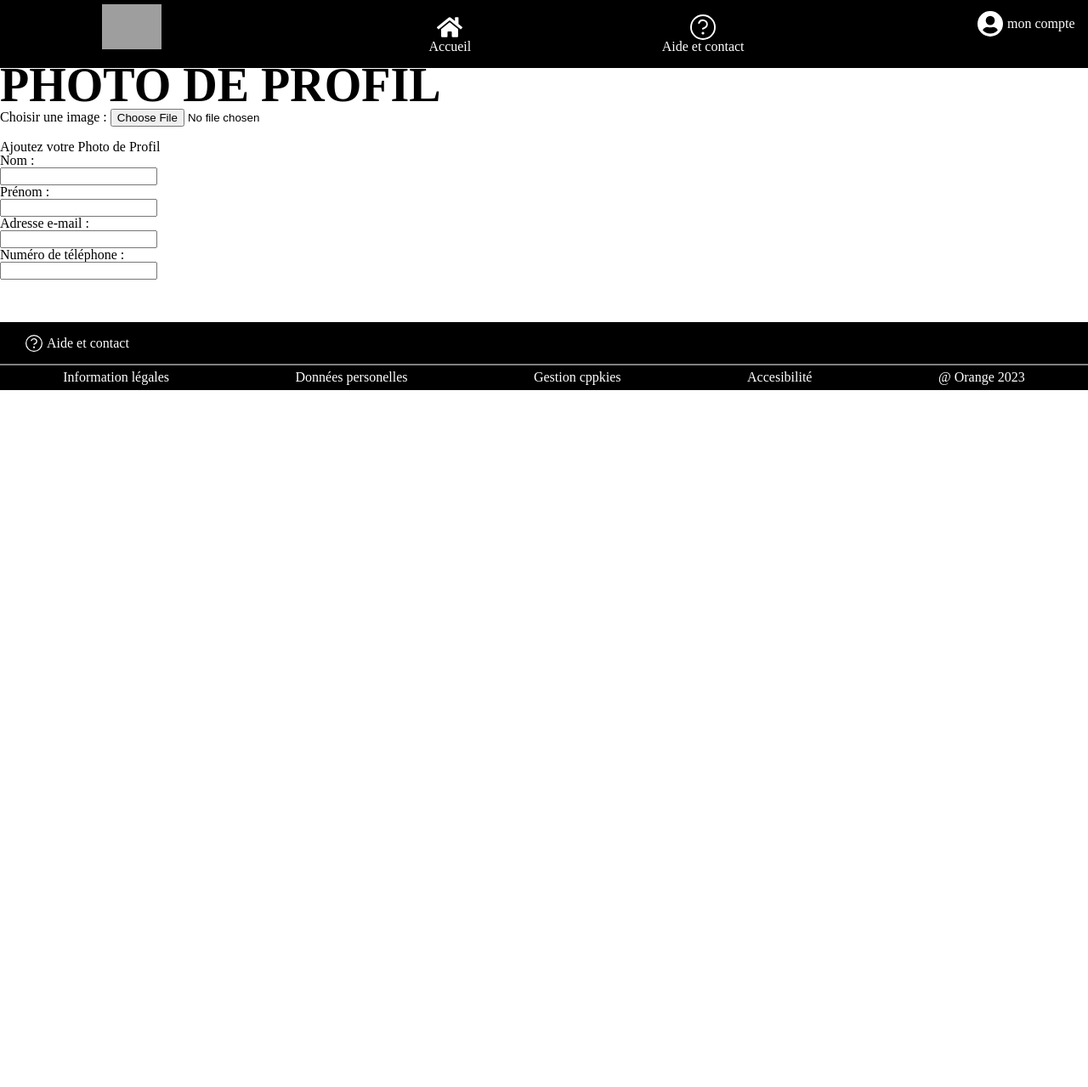
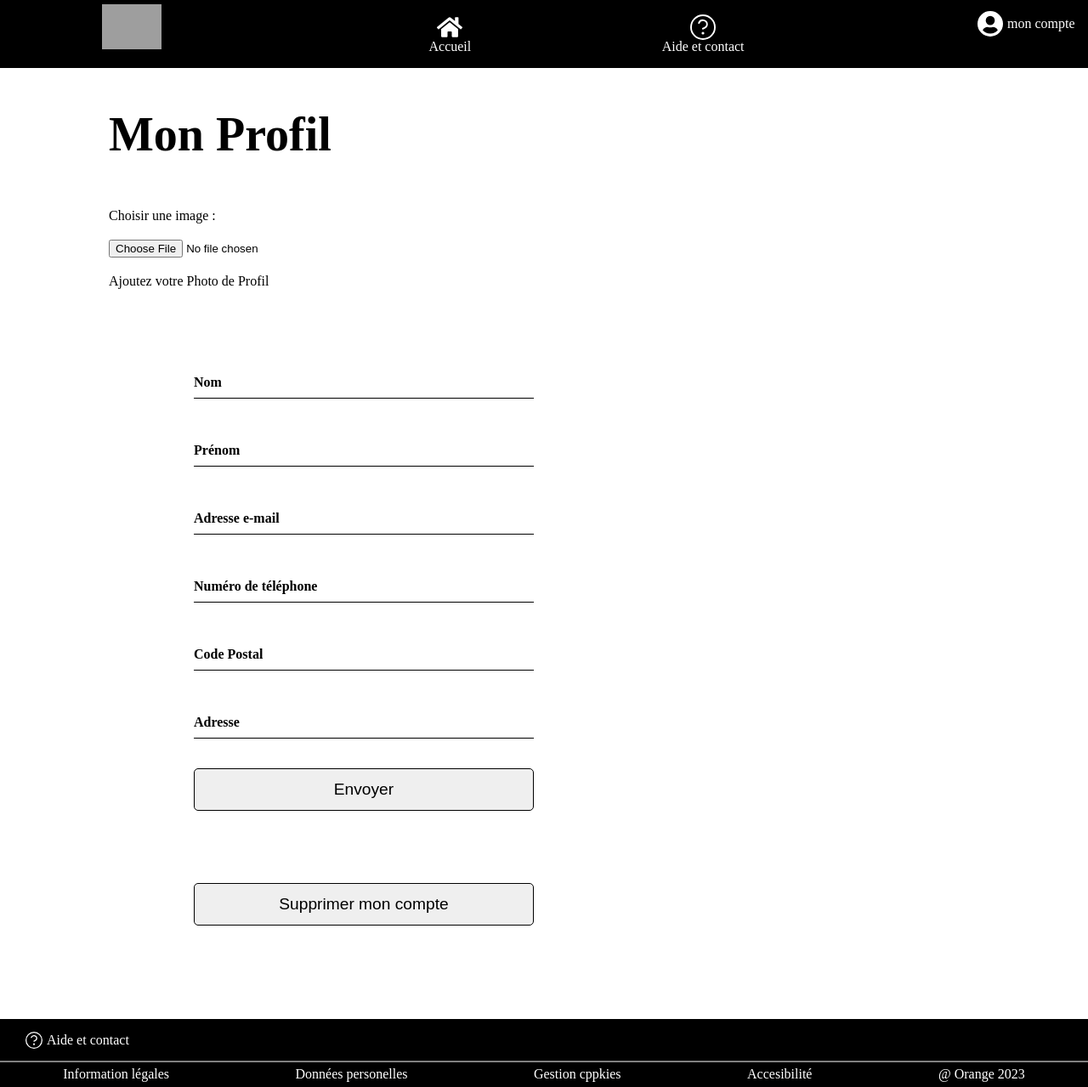
Before and after one commit to Abusoss/Orange, a PHP site: page /profil/index.php in a window 1280 px wide. Shown: the whole page at 85% size. Before the commit the page ends 459 px from the top, so only its background shows below. Run offline with PHP 8.4, Linux system fonts and the light colour scheme; some web fonts are replaced; grey boxes are pictures that could not be loaded.

Commit message:
C'est bon ?

```diff
--- a/global.css
+++ b/global.css
@@ -12,19 +12,87 @@
    --border: rgba(255, 255, 255, 0.3) 1px solid;
 }
 
-html, body, div, span, applet, object, iframe,
-h1, h2, h3, h4, h5, h6, p, blockquote, pre,
-a, abbr, acronym, address, big, cite, code,
-del, dfn, em, img, ins, kbd, q, s, samp,
-small, strike, strong, sub, sup, tt, var,
-b, u, i, center,
-dl, dt, dd, ol, ul, li,
-fieldset, form, label, legend,
-table, caption, tbody, tfoot, thead, tr, th, td,
-article, aside, canvas, details, embed,
-figure, figcaption, footer, header, hgroup,
-menu, nav, output, ruby, section, summary,
-time, mark, audio, video {
+html,
+body,
+div,
+span,
+applet,
+object,
+iframe,
+h1,
+h2,
+h3,
+h4,
+h5,
+h6,
+p,
+blockquote,
+pre,
+a,
+abbr,
+acronym,
+address,
+big,
+cite,
+code,
+del,
+dfn,
+em,
+img,
+ins,
+kbd,
+q,
+s,
+samp,
+small,
+strike,
+strong,
+sub,
+sup,
+tt,
+var,
+b,
+u,
+i,
+center,
+dl,
+dt,
+dd,
+ol,
+ul,
+li,
+fieldset,
+form,
+label,
+legend,
+table,
+caption,
+tbody,
+tfoot,
+thead,
+tr,
+th,
+td,
+article,
+aside,
+canvas,
+details,
+embed,
+figure,
+figcaption,
+footer,
+header,
+hgroup,
+menu,
+nav,
+output,
+ruby,
+section,
+summary,
+time,
+mark,
+audio,
+video {
    margin: 0;
    padding: 0;
    border: 0;
@@ -35,8 +103,17 @@ time, mark, audio, video {
 }
 
 /* HTML5 display-role reset for older browsers */
-article, aside, details, figcaption, figure,
-footer, header, hgroup, menu, nav, section {
+article,
+aside,
+details,
+figcaption,
+figure,
+footer,
+header,
+hgroup,
+menu,
+nav,
+section {
    display: block;
 }
 
@@ -58,16 +135,20 @@ body::-webkit-scrollbar-thumb {
    box-shadow: inset 0 0 0 5px;
 }
 
-ol, ul {
+ol,
+ul {
    list-style: none;
 }
 
-blockquote, q {
+blockquote,
+q {
    quotes: none;
 }
 
-blockquote:before, blockquote:after,
-q:before, q:after {
+blockquote:before,
+blockquote:after,
+q:before,
+q:after {
    content: '';
    content: none;
 }
@@ -188,7 +269,7 @@ summary::marker {
    list-style: none;
 }
 
-details summary svg{
+details summary svg {
    margin-left: 30px;
    width: 20px;
    height: 20px;
@@ -198,3 +279,125 @@ details summary svg{
 details[open] summary svg {
    transform: rotate(-90deg);
 }
+
+/* FORMULAIRE CHAMPS ET BOUTON */
+
+/* Main */
+
+main {
+   display: grid;
+   grid-template-columns: 1fr;
+   /* padding: 0 30px 0 30px; */
+   place-items: center;
+   padding-top: 80px;
+   min-height: calc(100vh - 80px);
+   max-height: fit-content;
+}
+
+.main__container {
+   display: grid;
+   grid-template-columns: 1fr;
+   width: 80%;
+   min-width: 350px;
+   height: 100%;
+   min-height: fit-content;
+   margin: 100px 0 0 0;
+   /* padding: 100px 0 250px 0; */
+   grid-template-rows: max-content max-content max-content;
+   gap: 50px;
+   /* overflow: hidden; */
+}
+
+.main__container h1 {
+   /* padding: 100px 0 30px 0; */
+}
+
+
+/* input label + field */
+
+.main__container form {
+   margin: 10px 0 10px 0;
+   display: grid;
+   gap: 20px;
+   width: 500px;
+   max-width: 1200px;
+   max-height: 800px;
+}
+
+.main__container form.formulaire div {
+   position: relative;
+   margin-top: 15px;
+   margin-left: 100px;
+   height: fit-content;
+}
+
+.main__container form div input {
+   display: block;
+   padding-left: 0;
+   padding-right: 0;
+   padding-top: 0.625rem;
+   padding-bottom: 0.625rem;
+   background-color: transparent;
+   color: #000000;
+   font-size: 1rem;
+   line-height: 1.5rem;
+   width: 100%;
+   border-width: 0;
+   border-bottom: 1px solid #000000;
+   border-color: #000000;
+   appearance: none;
+}
+
+.main__container form div label {
+   position: absolute;
+   top: 0.75rem;
+   transition-duration: 300ms;
+   --transform-translate-y: -1.5rem;
+   --transform-translate-x: 0px;
+   color: #000000;
+   font-size: 1.25rem;
+   line-height: 1.75rem;
+   font-weight: 600;
+   font-size: inherit;
+   min-width: 80px;
+   transform-origin: 0;
+   transform: translate(var(--transform-translate-x), var(--transform-translate-y));
+}
+
+.main__container form input:focus {
+   outline: none;
+   border-bottom: 1px solid #000000;
+}
+
+.peer:placeholder-shown~.peer-placeholder-shown\:scale-100 {
+   transform: translate(0, 0) scaleX(1) scaleY(1);
+}
+
+.peer:focus~.peer-focus\:-translate-y-6 {
+   --translate-y: -1.5rem
+      /* -24px */
+   ;
+   --translate-x: 0px;
+   transform: translate(var(--translate-x), var(--translate-y));
+   left: 0;
+}
+
+
+
+.main__container form button {
+   width: 100%;
+   height: 50px;
+   border: 1px solid #000;
+   border-radius: 5px;
+   font-size: 1.2rem;
+   font-weight: 500;
+   color: #000;
+   outline: none;
+   cursor: pointer;
+   transition: all 0.3s ease;
+}
+
+.main__container form button:hover {
+   background-color: #000;
+   color: #fff;
+}
--- a/profil/index.js
+++ b/profil/index.js
@@ -1,4 +1,6 @@
 function previewImage(event) {
+    var avatar = document.getElementById('avatar');
+    avatar.style.display = 'block';
     var preview = document.getElementById('preview');
     preview.style.display = 'block';
     preview.src = URL.createObjectURL(event.target.files[0]);
@@ -8,6 +10,8 @@ function previewImage(event) {
 
 
 function deleteImage() {
+    var avatar = document.getElementById('avatar');
+    avatar.style.display = 'none';
     var image = document.getElementById('pdp');
     image.value = '';
     var preview = document.getElementById('preview');
--- a/profil/index.php
+++ b/profil/index.php
@@ -6,42 +6,61 @@
 
         <h1>Mon Profil</h1>
         <picture>
-
-            <img id="image-preview">
-            <h1>PHOTO DE PROFIL</h1>
-            <form id="form">
+            <form action="" method="post">
                 <label for="image">Choisir une image :</label>
                 <input type="file" id="pdp" name="pdp">
-                <br>
-                <img id="preview" src="#" alt="Aperçu de l'image" style="display:none; max-width: 400px;">
-                <br>
+                <p>Ajoutez votre Photo de Profil</p>
+
+
+                <div class="avatar" id="avatar" >
+
+                    <img id="preview" src="#" alt="Aperçu de l'image">
+                </div>
+
                 <button type="button" id="delete" style="display:none;">Supprimer l'image</button>
             </form>
 
-
-
         </picture>
 
+        <form class="formulaire" action="" method="post">
 
-        <p>Ajoutez votre Photo de Profil</p>
+            <div>
+                <input type="text" id="nom" name="nom" class="peer" placeholder=" " required>
+                <label for="nom" class="peer-placeholder-shown:scale-100 peer-focus:-translate-y-6">Nom </label>
+            </div>
+            <div>
+                <input type="text" id="prenom" name="prenom" class="peer" placeholder=" " required>
+                <label for="prenom" class="peer-placeholder-shown:scale-100 peer-focus:-translate-y-6">Prénom </label>
+            </div>
+            <div>
+                <input type="email" id="email" name="email" class="peer" placeholder=" " required>
+                <label for="email" class="peer-placeholder-shown:scale-100 peer-focus:-translate-y-6">Adresse e-mail
+                </label>
+            </div>
+            <div>
+                <input type="text" id="Tel" name="Tel" class="peer" placeholder=" " required>
+                <label for="numero" class="peer-placeholder-shown:scale-100 peer-focus:-translate-y-6">Numéro de
+                    téléphone </label>
+            </div>
+            <div>
+                <input type="text" id="Postal" name="Postal" class="peer" placeholder=" " required>
+                <label for="Postal" class="peer-placeholder-shown:scale-100 peer-focus:-translate-y-6">Code Postal
+                </label>
+            </div>
+            <div>
+                <input type="text" id="Adresse" name="Adresse" class="peer" placeholder=" " required>
+                <label for="Adresse" class="peer-placeholder-shown:scale-100 peer-focus:-translate-y-6">Adresse </label>
+            </div>
+            <div>
+                <button type="submit" id="Envoyer" name="Envoyer">Envoyer</button>
+            </div>
+        </form>
 
+        <form class="formulaire" action="" method="post">
+            <div>
+                <button type="submit" id="Supprimer" name="Supprimer">Supprimer mon compte</button>
+            </div>
 
-        <form id="inscription-form">
-            <label for="nom">Nom :</label>
-            <br>
-            <input type="text" id="nom" name="nom" required>
-            <br>
-            <label for="prenom">Prénom :</label>
-            <br>
-            <input type="text" id="prenom" name="prenom" required>
-            <br>
-            <label for="email">Adresse e-mail :</label>
-            <br>
-            <input type="email" id="email" name="email" required>
-            <br>
-            <label for="numero">Numéro de téléphone :</label>
-            <br>
-            <input type="numero" id="numero" name="numero" required>
 
         </form>
 
--- /dev/null
+++ b/profil/style.css
@@ -0,0 +1,16 @@
+.avatar {
+    display: none;
+    border-radius: 100%;
+    overflow: hidden;
+    width: 100px;
+    height: 100px !important;
+}
+
+.avatar img{
+
+    display: none;
+    max-width: 100px;
+    height: 100%;
+    object-fit: cover;
+
+}
```
Lines whose indentation alone changed are shown as unchanged.
